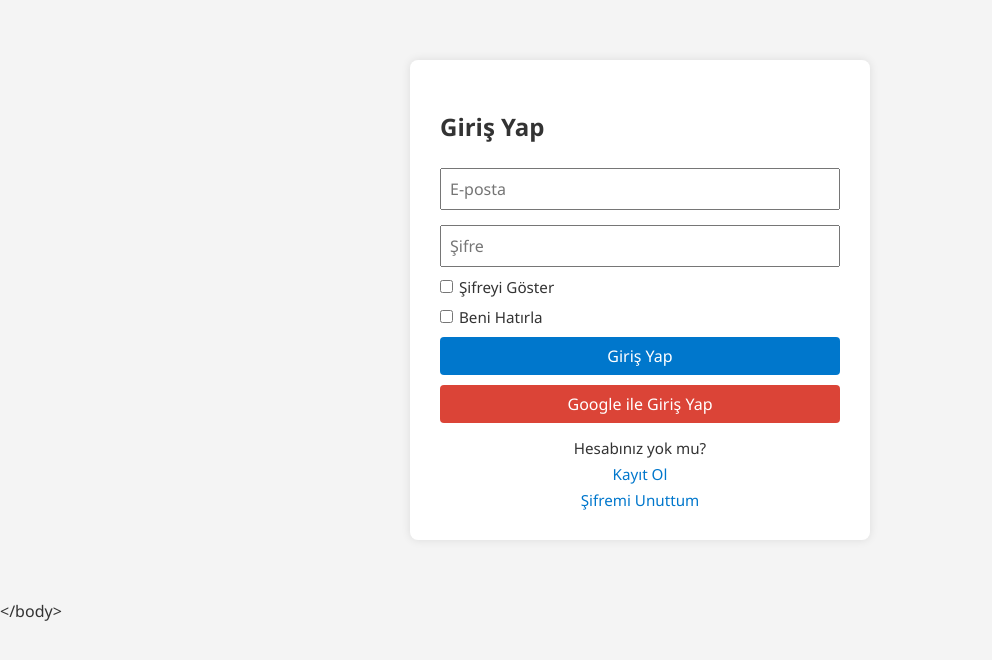
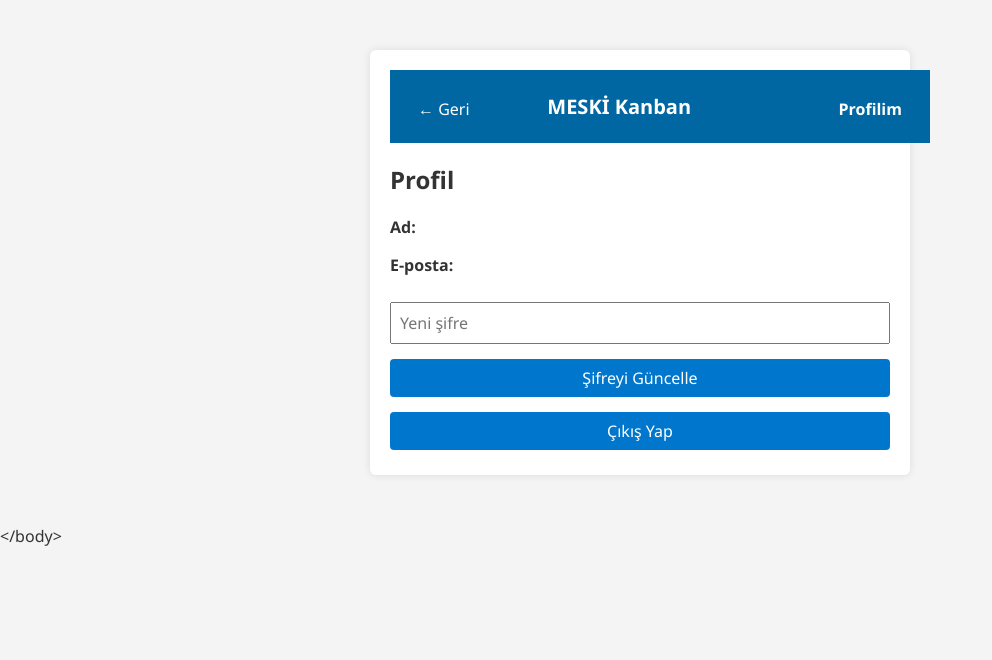
Before and after one commit to Serhan-Yildiz/meski-kanban, a React (Vite) app in the folder client/: page /profile in a window 1280 px wide. Before the commit this address led to /login. Shown: the top 660 px of the page, without its empty margins (0-992 px from the left). Built offline with nearby package versions, Linux system fonts and the light colour scheme; no server answers.

Commit message:
navbar added

```diff
--- a/client/src/App.css
+++ b/client/src/App.css
@@ -272,3 +272,62 @@ input[type="checkbox"] {
 label input[type="checkbox"] {
   flex-shrink: 0;
 }
+
+.navbar {
+  width: 100%;
+  padding: 10px 20px;
+  background-color: #0067a3; /* MESKİ rengi */
+  color: white;
+  display: flex;
+  justify-content: space-between;
+  align-items: center;
+  position: sticky;
+  top: 0;
+  z-index: 999;
+}
+
+.nav-left,
+.nav-right,
+.nav-center,
+.nav-title {
+  display: flex;
+  align-items: center;
+}
+
+.back-btn {
+  background: transparent;
+  border: none;
+  color: white;
+  font-size: 16px;
+  cursor: pointer;
+}
+
+.nav-title {
+  font-weight: bold;
+  font-size: 20px;
+}
+
+.nav-center input {
+  padding: 6px;
+  border-radius: 4px;
+  border: none;
+  margin-right: 5px;
+}
+
+.nav-center button {
+  padding: 6px 10px;
+  border-radius: 4px;
+  border: none;
+  cursor: pointer;
+  background-color: white;
+  color: #0067a3;
+  font-weight: bold;
+}
+
+.nav-right button {
+  background-color: transparent;
+  border: none;
+  color: white;
+  font-weight: bold;
+  cursor: pointer;
+}
--- /dev/null
+++ b/client/src/components/Navbar.jsx
@@ -0,0 +1,44 @@
+import { useNavigate, useLocation } from "react-router-dom";
+
+export default function Navbar({ onAdd, inputValue, setInputValue }) {
+  const navigate = useNavigate();
+  const location = useLocation();
+
+  const isDashboard = location.pathname === "/dashboard";
+  const isBoardPage = location.pathname.startsWith("/boards/");
+  const showInput = isDashboard || isBoardPage;
+
+  return (
+    <nav className="navbar">
+      <div className="nav-left">
+        <button onClick={() => navigate(-1)} className="back-btn">
+          ← Geri
+        </button>
+      </div>
+
+      <div className="nav-title">MESKİ Kanban</div>
+
+      <div className="nav-center">
+        {showInput && (
+          <>
+            <input
+              type="text"
+              value={inputValue}
+              onChange={(e) => setInputValue(e.target.value)}
+              placeholder={
+                isDashboard ? "Yeni pano adı..." : "Yeni liste adı..."
+              }
+            />
+            <button onClick={onAdd}>
+              {isDashboard ? "Pano Ekle" : "Liste Ekle"}
+            </button>
+          </>
+        )}
+      </div>
+
+      <div className="nav-right">
+        <button onClick={() => navigate("/profile")}>Profilim</button>
+      </div>
+    </nav>
+  );
+}
--- a/client/src/pages/BoardPage.jsx
+++ b/client/src/pages/BoardPage.jsx
@@ -2,6 +2,7 @@ import { useEffect, useState } from "react";
 import { useParams } from "react-router-dom";
 import axios from "../api/axios.js";
 import ListColumn from "../components/ListColumn";
+import Navbar from "../components/Navbar";
 
 export default function BoardPage() {
   const { id } = useParams();
@@ -17,68 +18,41 @@ export default function BoardPage() {
   });
 
   const fetchBoard = async () => {
-    try {
     const res = await axios.get(`/boards/${id}`, {
       headers: { Authorization: `Bearer ${token}` },
     });
     setBoard(res.data);
-    } catch (err) {
-      console.error("Pano alınamadı", err);
-    }
   };
 
   const fetchLists = async () => {
-    try {
     const res = await axios.get(`/lists/board/${id}`, {
       headers: { Authorization: `Bearer ${token}` },
     });
-
-      if (Array.isArray(res.data)) {
     setLists(res.data);
-      } else if (Array.isArray(res.data.lists)) {
-        setLists(res.data.lists);
-      } else {
-        console.warn("Listeler dizi formatında değil:", res.data);
-        setLists([]);
-      }
-    } catch (err) {
-      console.error("Listeler alınamadı", err);
-    }
   };
 
   const createList = async () => {
     if (!newListTitle.trim()) return;
-    try {
     await axios.post(
       `/lists/board/${id}`,
       { title: newListTitle },
       { headers: { Authorization: `Bearer ${token}` } }
     );
-
     setNewListTitle("");
     fetchLists();
-    } catch (err) {
-      console.error("Liste oluşturulamadı", err);
-    }
   };
 
   return (
     <div className="board-page">
+      <Navbar
+        onAdd={createList}
+        inputValue={newListTitle}
+        setInputValue={setNewListTitle}
+      />
       <h1>{board?.title || "Pano"}</h1>
 
-      <div className="list-input">
-        <input
-          type="text"
-          value={newListTitle}
-          onChange={(e) => setNewListTitle(e.target.value)}
-          placeholder="Yeni liste adı"
-        />
-        <button onClick={createList}>Ekle</button>
-      </div>
-
       <div className="list-container">
-        {Array.isArray(lists) &&
-          lists.map((list) => (
+        {lists.map((list) => (
           <ListColumn key={list.id} list={list} fetchLists={fetchLists} />
         ))}
       </div>
--- a/client/src/pages/CardView.jsx
+++ b/client/src/pages/CardView.jsx
@@ -1,6 +1,7 @@
 import { useEffect, useState } from "react";
 import { useParams } from "react-router-dom";
 import axios from "../api/axios.js";
+import Navbar from "../components/Navbar";
 
 export default function CardView() {
   const { id } = useParams();
@@ -9,39 +10,21 @@ export default function CardView() {
     localStorage.getItem("token") || sessionStorage.getItem("token");
 
   useEffect(() => {
-    const fetchCard = async () => {
-      try {
-        const res = await axios.get(`/cards/${id}`, {
-          headers: { Authorization: `Bearer ${token}` },
-        });
-        setCard(res.data);
-      } catch (err) {
-        console.error("Kart alınamadı", err);
-      }
-    };
-
-    fetchCard();
+    (async () => {
+      const res = await axios.get(`/cards/${id}`, {
+        headers: { Authorization: `Bearer ${token}` },
+      });
+      setCard(res.data);
+    })();
   }, [id, token]);
-
-  if (!card) return <div className="centered-page">Yükleniyor...</div>;
 
   return (
     <div className="card-view">
-      <h2>{card.title}</h2>
-      <p>{card.description}</p>
+      <Navbar />
+      <h2>{card?.title}</h2>
+      <p>{card?.description}</p>
       <p>
-        <strong>Öncelik:</strong> {card.priority || "Belirtilmemiş"}
-      </p>
-      <p>
-        <strong>Etiketler:</strong> {(card.tags || []).join(", ")}
-      </p>
-      <p>
-        <strong>Oluşturulma:</strong>{" "}
-        {new Date(card.created_at).toLocaleString()}
-      </p>
-      <p>
-        <strong>Güncellenme:</strong>{" "}
-        {new Date(card.updated_at).toLocaleString()}
+        <strong>Öncelik:</strong> {card?.priority || "Belirtilmemiş"}
       </p>
     </div>
   );
--- a/client/src/pages/DashboardPage.jsx
+++ b/client/src/pages/DashboardPage.jsx
@@ -1,28 +1,20 @@
 import { useEffect, useState } from "react";
 import axios from "../api/axios.js";
 import { useNavigate } from "react-router-dom";
+import Navbar from "../components/Navbar";
 
 export default function DashboardPage() {
   const [boards, setBoards] = useState([]);
   const [newBoardTitle, setNewBoardTitle] = useState("");
-  const token =
-    localStorage.getItem("token") || sessionStorage.getItem("token");
+  const token = localStorage.getItem("token") || sessionStorage.getItem("token");
   const navigate = useNavigate();
+
+  useEffect(() => { fetchBoards(); });
 
   const fetchBoards = async () => {
     try {
-      const res = await axios.get("/boards", {
-        headers: { Authorization: `Bearer ${token}` },
-      });
-
-      if (Array.isArray(res.data)) {
+      const res = await axios.get("/boards", { headers: { Authorization: `Bearer ${token}` } });
       setBoards(res.data);
-      } else if (Array.isArray(res.data.boards)) {
-        setBoards(res.data.boards);
-      } else {
-        console.warn("⚠️ Beklenmeyen format:", res.data);
-        setBoards([]);
-      }
     } catch (err) {
       console.error("Panolar alınamadı", err);
     }
@@ -30,50 +22,18 @@ export default function DashboardPage() {
 
   const createBoard = async () => {
     if (!newBoardTitle.trim()) return;
-    try {
-      await axios.post(
-        "/boards",
-        { title: newBoardTitle },
-        {
-          headers: { Authorization: `Bearer ${token}` },
-        }
-      );
+    await axios.post("/boards", { title: newBoardTitle }, { headers: { Authorization: `Bearer ${token}` } });
     setNewBoardTitle("");
     fetchBoards();
-    } catch (err) {
-      console.error("Pano oluşturulamadı", err);
-    }
   };
-
-  useEffect(() => {
-    fetchBoards();
-  });
 
   return (
     <div className="dashboard">
-      <div className="dashboard-header">
-        <h1>Panolarım</h1>
-        <button onClick={() => navigate("/profile")}>Profilim</button>
-      </div>
-
-      <div className="dashboard-new-board">
-        <input
-          type="text"
-          value={newBoardTitle}
-          onChange={(e) => setNewBoardTitle(e.target.value)}
-          placeholder="Yeni pano adı"
-        />
-        <button onClick={createBoard}>Ekle</button>
-      </div>
+      <Navbar onAdd={createBoard} inputValue={newBoardTitle} setInputValue={setNewBoardTitle} />
 
       <div className="dashboard-board-list">
-        {Array.isArray(boards) &&
-          boards.map((board) => (
-            <div
-              key={board.id}
-              className="dashboard-board"
-              onClick={() => navigate(`/boards/${board.id}`)}
-            >
+        {boards.map((board) => (
+          <div key={board.id} className="dashboard-board" onClick={() => navigate(`/boards/${board.id}`)}>
             {board.title}
           </div>
         ))}
--- a/client/src/pages/ProfilePage.jsx
+++ b/client/src/pages/ProfilePage.jsx
@@ -1,22 +1,16 @@
-import { useEffect, useState } from "react";
+import { useEffect, useState, useCallback } from "react";
 import axios from "../api/axios.js";
 import { useNavigate } from "react-router-dom";
+import Navbar from "../components/Navbar";
 
 export default function ProfilePage() {
   const [user, setUser] = useState(null);
   const [newPassword, setNewPassword] = useState("");
   const navigate = useNavigate();
-
   const token =
     localStorage.getItem("token") || sessionStorage.getItem("token");
 
-  const fetchProfile = async () => {
-    if (!token) {
-      navigate("/login");
-      return;
-    }
-
-
+  const fetchProfile = useCallback(async () => {
     try {
       const res = await axios.get("/auth/profile", {
         headers: { Authorization: `Bearer ${token}` },
@@ -26,40 +20,33 @@ export default function ProfilePage() {
       console.error("Hata oluştu:", error.response.data);
       navigate("/login");
     }
-  };
+  }, [token, navigate]);
 
   useEffect(() => {
     fetchProfile();
-  });
+  }, [fetchProfile]);
 
   const changePassword = async () => {
-    try {
     await axios.post(
       "/auth/change-password",
       { password: newPassword },
-        { headers: { Authorization: `Bearer ${token}` } }
+      {
+        headers: { Authorization: `Bearer ${token}` },
+      }
     );
-      alert("Şifre değiştirildi");
-    } catch {
-      alert("Şifre değiştirilemedi");
-    }
+    alert("Şifre güncellendi");
   };
 
   return (
     <div className="profile-page">
+      <Navbar />
       <h2>Profil</h2>
-      {user ? (
-        <>
       <p>
-            <strong>Ad:</strong> {user.name}
+        <strong>Ad:</strong> {user?.name}
       </p>
       <p>
-            <strong>E-posta:</strong> {user.email}
+        <strong>E-posta:</strong> {user?.email}
       </p>
-        </>
-      ) : (
-        <p>Profil yükleniyor...</p>
-      )}
       <input
         type="password"
         placeholder="Yeni şifre"
```
Lines whose indentation alone changed are shown as unchanged.
